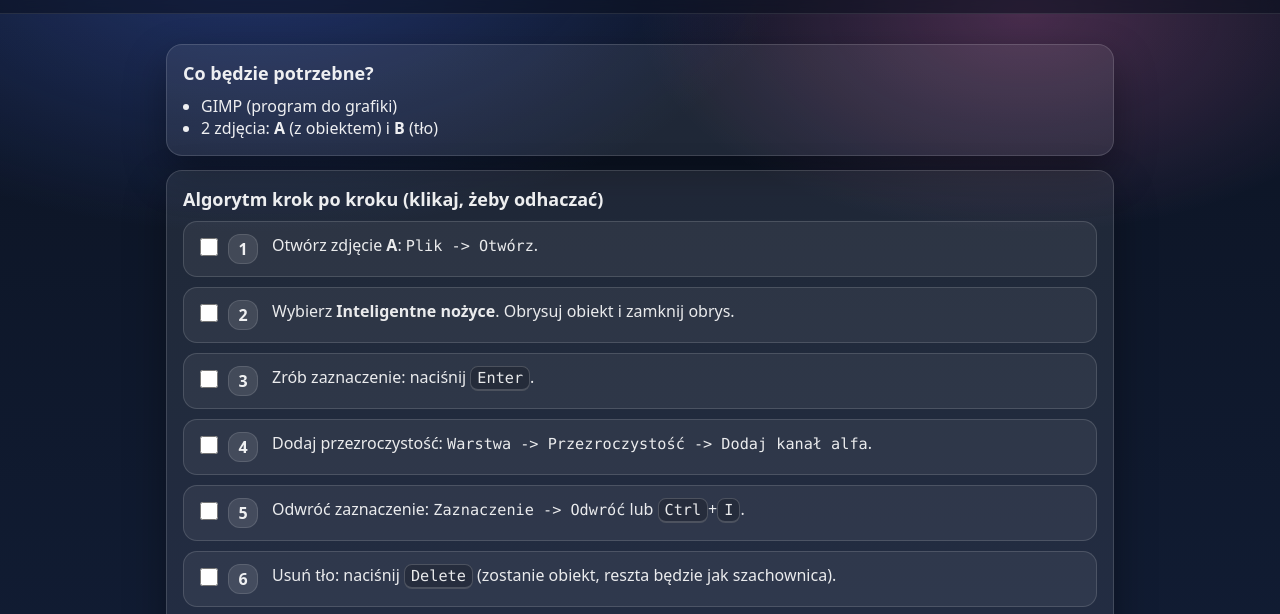
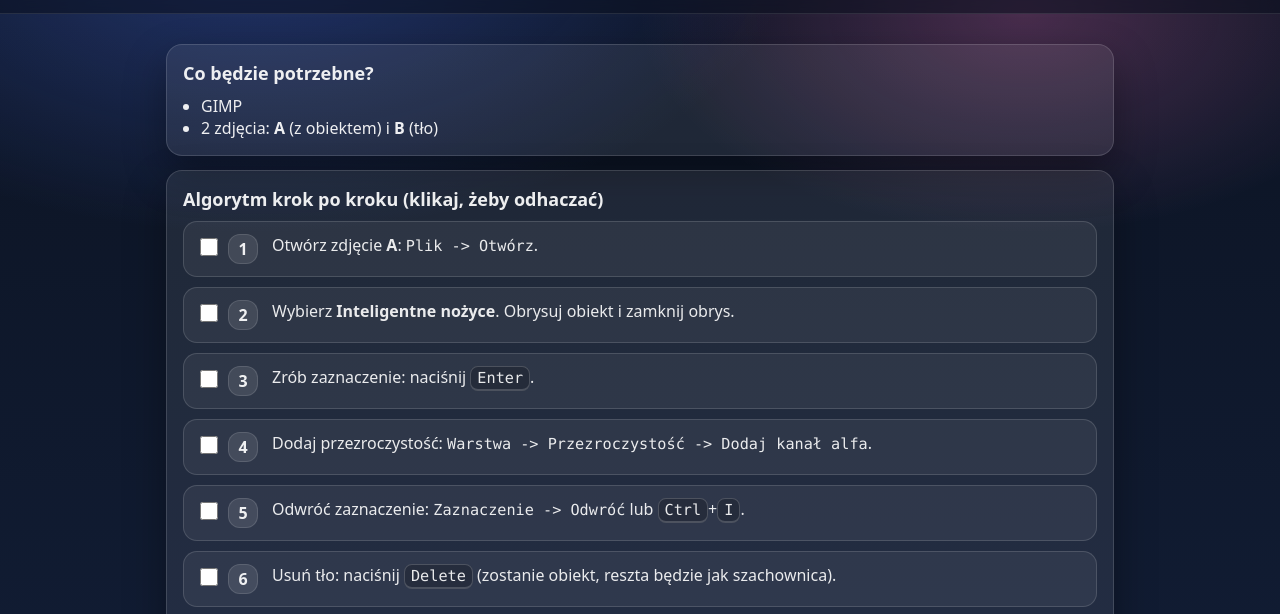
Before and after one commit to giantab/gimp, a plain HTML site: page fotomontaz.html in a window 1280 px wide. Shown: the part 147-761 px from the top of the page. Drawn offline with Linux system fonts and the light colour scheme.

Commit message:
Update fotomontaz.html

```diff
--- a/fotomontaz.html
+++ b/fotomontaz.html
@@ -30,7 +30,7 @@
     <section class="card">
       <h2>Co będzie potrzebne?</h2>
       <ul class="bullets">
-        <li>GIMP (program do grafiki)</li>
+        <li>GIMP </li>
         <li>2 zdjęcia: <strong>A</strong> (z obiektem) i <strong>B</strong> (tło)</li>
       </ul>
     </section>
```
